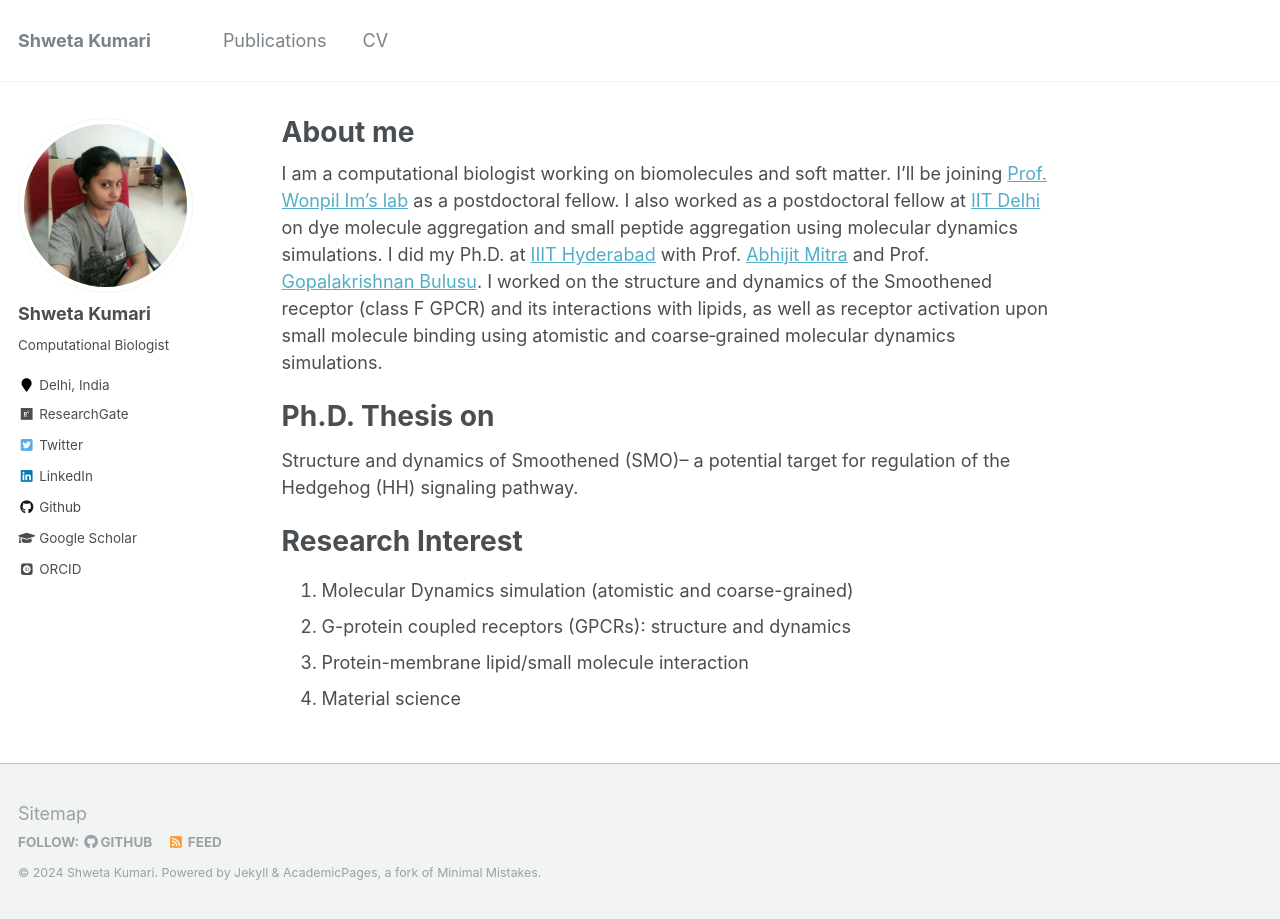
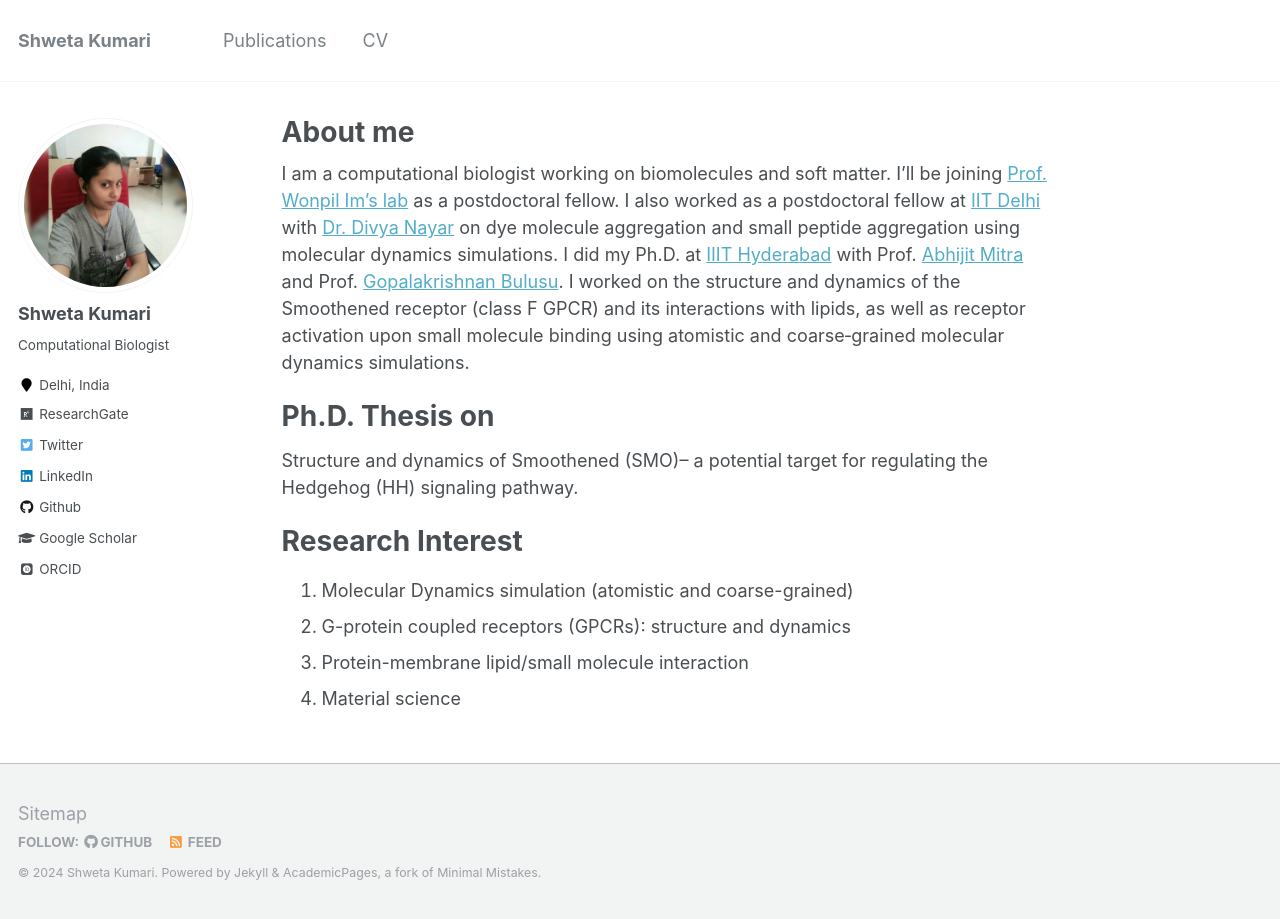
Before and after one commit to shweta-Moni/shweta-Moni.github.io, a Jekyll site: the page built from _pages/about.md, in a window 1280 px wide. Built offline with Jekyll 4.4.1, drawn with Linux system fonts in a browser that asks for light colours; some web fonts are replaced.

Commit message:
Update about.md

```diff
--- a/_pages/about.md
+++ b/_pages/about.md
@@ -9,14 +9,14 @@ redirect_from:
 ---
 
 I am a computational biologist working on biomolecules and soft matter. I'll be joining [Prof. Wonpil Im's lab](https://compbio.lehigh.edu/){:target="_blank"} as a postdoctoral fellow. I also worked as a postdoctoral fellow
-at [IIT Delhi](https://home.iitd.ac.in/){:target="_blank"} on dye molecule aggregation and small peptide aggregation using molecular dynamics simulations. I did my Ph.D. at [IIIT
+at [IIT Delhi](https://home.iitd.ac.in/){:target="_blank"} with [Dr. Divya Nayar](https://sites.google.com/prod/view/divyanayar/){:target="_blank"} on dye molecule aggregation and small peptide aggregation using molecular dynamics simulations. I did my Ph.D. at [IIIT
 Hyderabad](https://www.iiit.ac.in/){:target="_blank"} with Prof. [Abhijit Mitra](https://faculty.iiit.ac.in/~abi_chem/web/){:target="_blank"} and Prof. [Gopalakrishnan Bulusu](https://www.linkedin.com/in/gopalakrishnan-bulusu-82a1705/?originalSubdomain=in){:target="_blank"}. I worked on the structure and dynamics of
 the Smoothened receptor (class F GPCR) and its interactions with lipids, as well as receptor activation upon small
 molecule binding using atomistic and coarse‑grained molecular dynamics simulations.
 
 Ph.D. Thesis on
 ======
-Structure and dynamics of Smoothened (SMO)– a potential target for regulation of the Hedgehog (HH) signaling pathway.
+Structure and dynamics of Smoothened (SMO)– a potential target for regulating the Hedgehog (HH) signaling pathway.
 
 Research Interest
 ======
```
